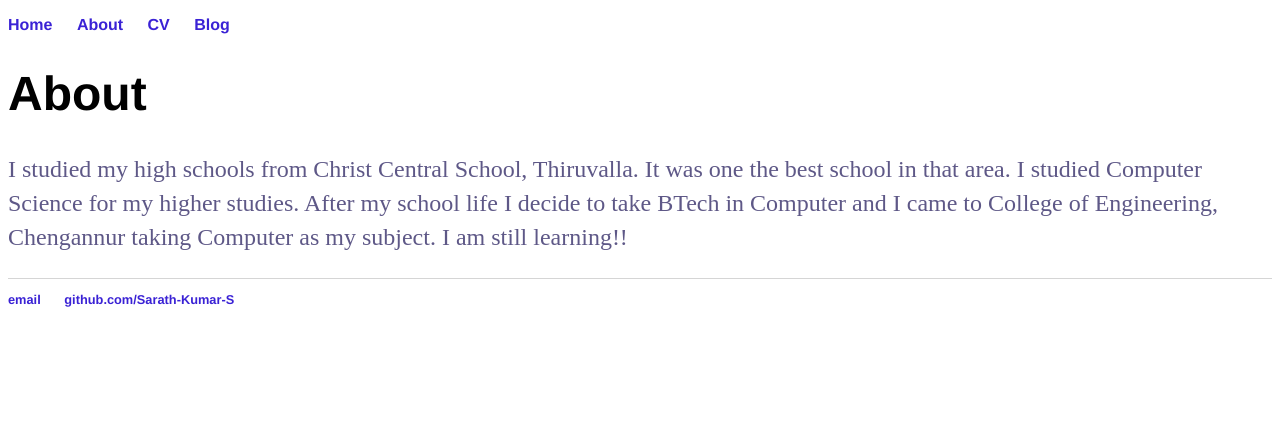
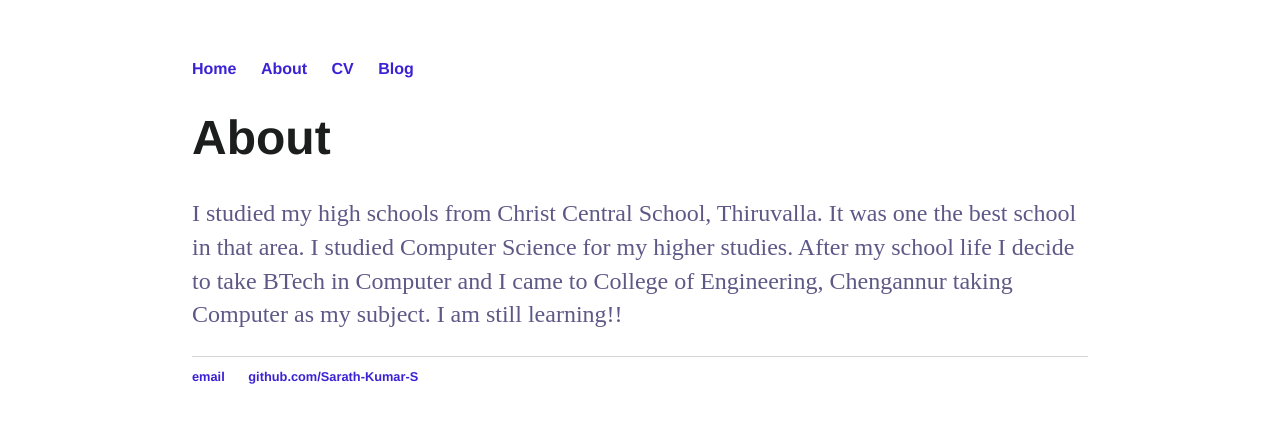
Before and after one commit to sayanpoddar123/Sarath-Kumar-S.github.io, a Jekyll site: the page built from about/index.html, in a window 1280 px wide. Shown: the top 423 px of the page. Built offline with Jekyll 4.4.1, drawn with Linux system fonts in a browser that asks for light colours.

Commit message:
Update main.css

```diff
--- a/css/main.css
+++ b/css/main.css
@@ -1,4 +1,3 @@
-color: #70F1E2;
 body {
     color: #1B1E1D;
     margin: 60px auto;
```
